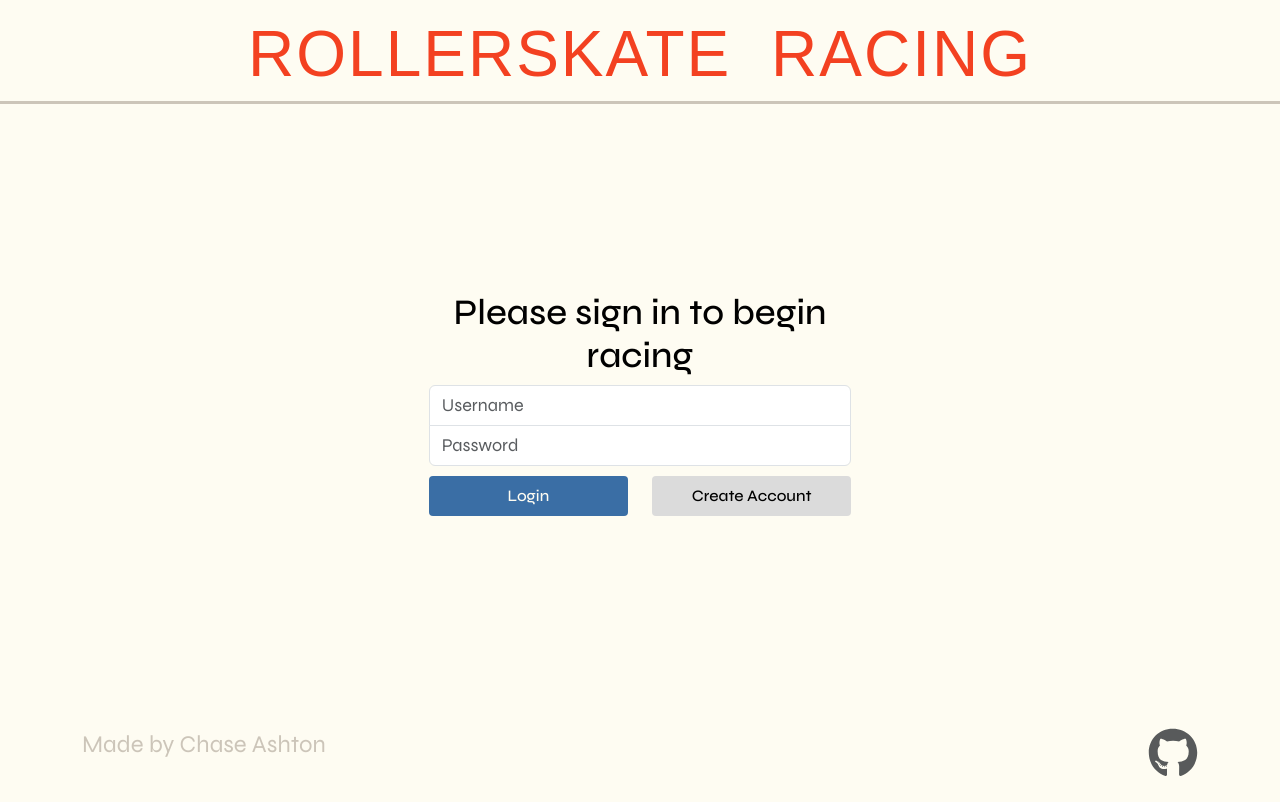
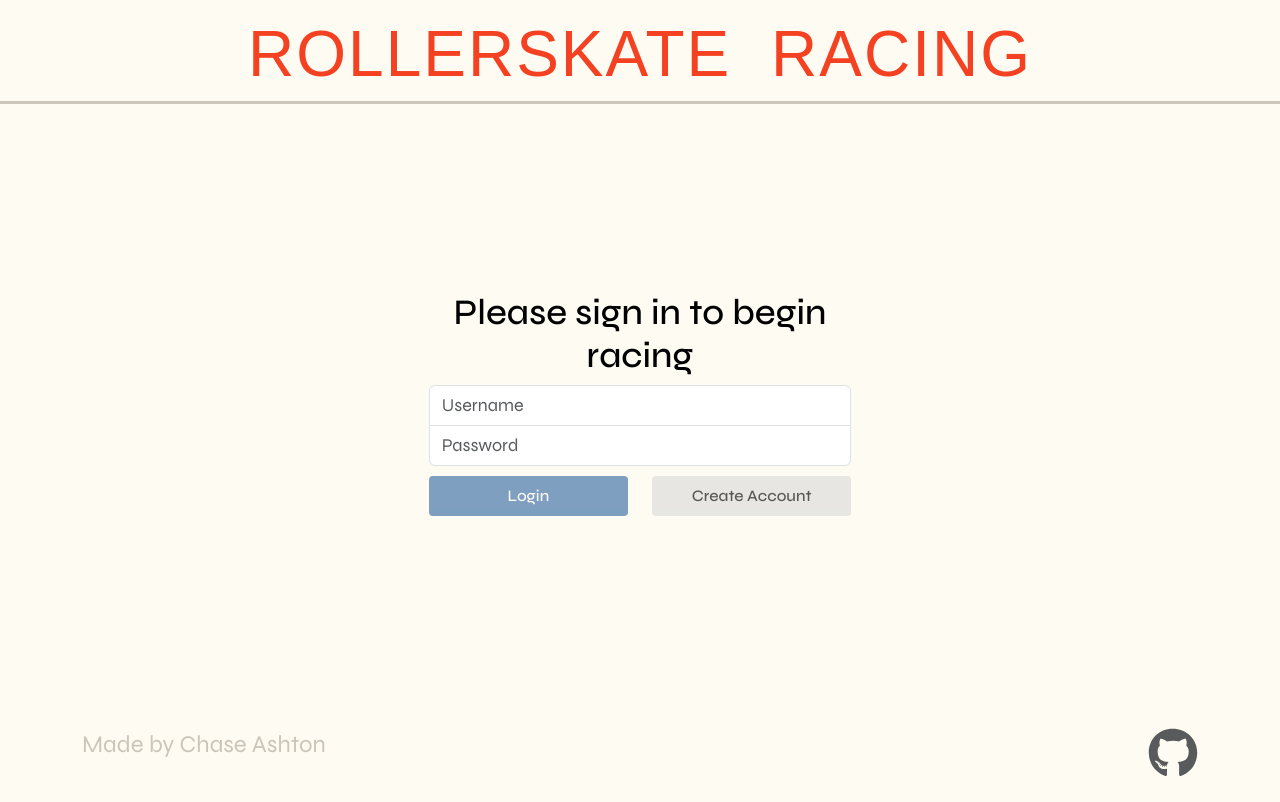
Before and after one commit to chashton404/startup, a React (Vite) app: page / in a window 1280 px wide. Built offline with nearby package versions, Linux system fonts and the light colour scheme; a web font is replaced by a local one.

Commit message:
changed appearance of css login for when they are disabled

```diff
--- a/src/login/login.jsx
+++ b/src/login/login.jsx
@@ -1,5 +1,6 @@
 import React from 'react';
 import { useNavigate } from 'react-router-dom';
+import "./login.css";
 
 function MyForm() {
     const navigate = useNavigate();
@@ -65,12 +66,12 @@ export function Login({setUsername}) {
                 </div>
                 <div className="row">
                     <div className="col-md-6">
-                        <button type="submit" onClick={loginUser} className="btn signin-button-primary" style={{ width: '100%' }}>
+                        <button type="submit" onClick={loginUser} className="btn signin-button-primary" style={{ width: '100%' }} disabled={!usernameLocal || !password}>
                             Login
                         </button>
                     </div>
                     <div className="col-md-6">
-                        <button type="submit" className="btn signin-button-secondary" style={{ width: '100%' }}>
+                        <button type="submit" className="btn signin-button-secondary" style={{ width: '100%' }} disabled={!usernameLocal || !password}>
                             Create Account
                         </button>
                     </div>
```
